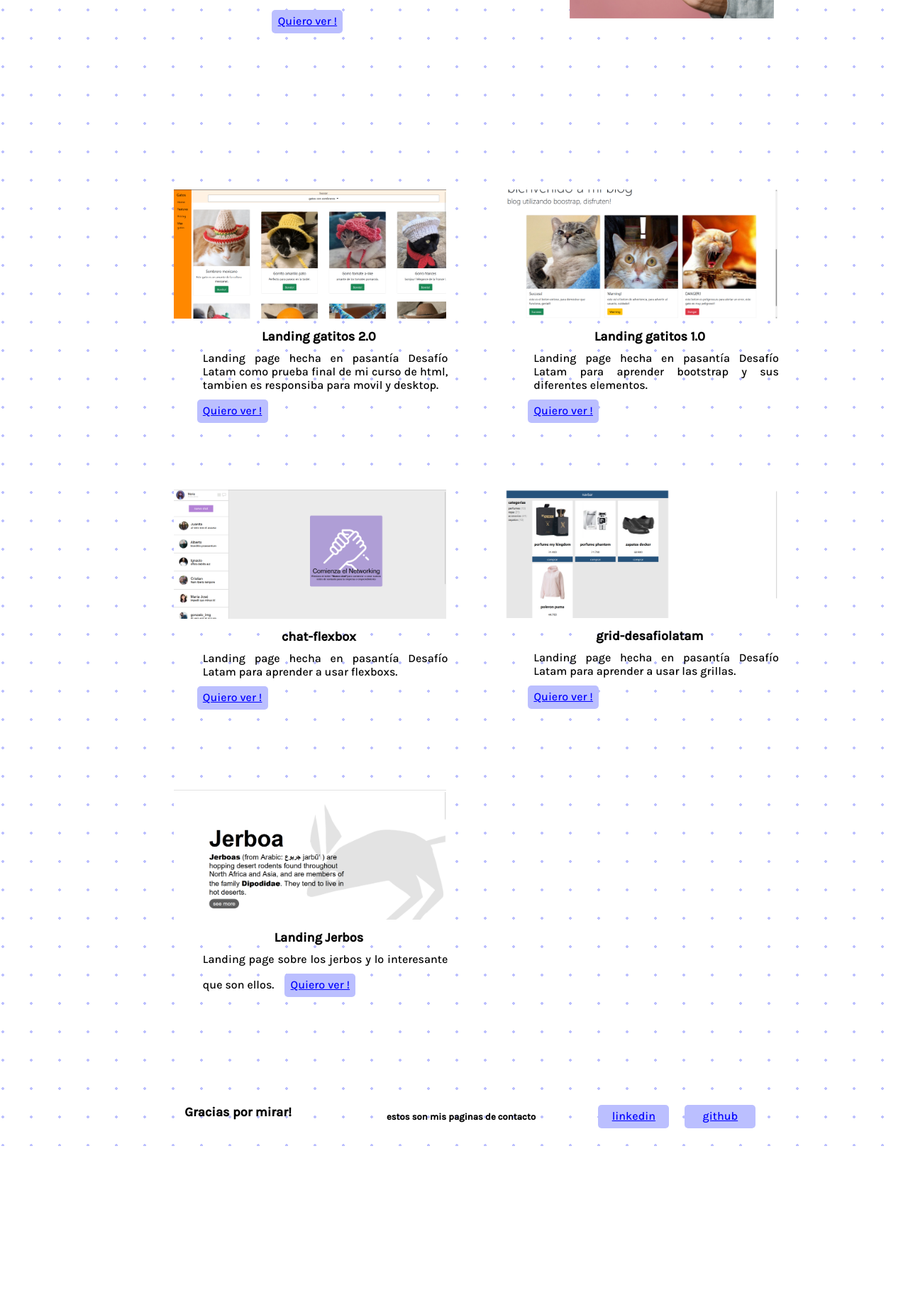
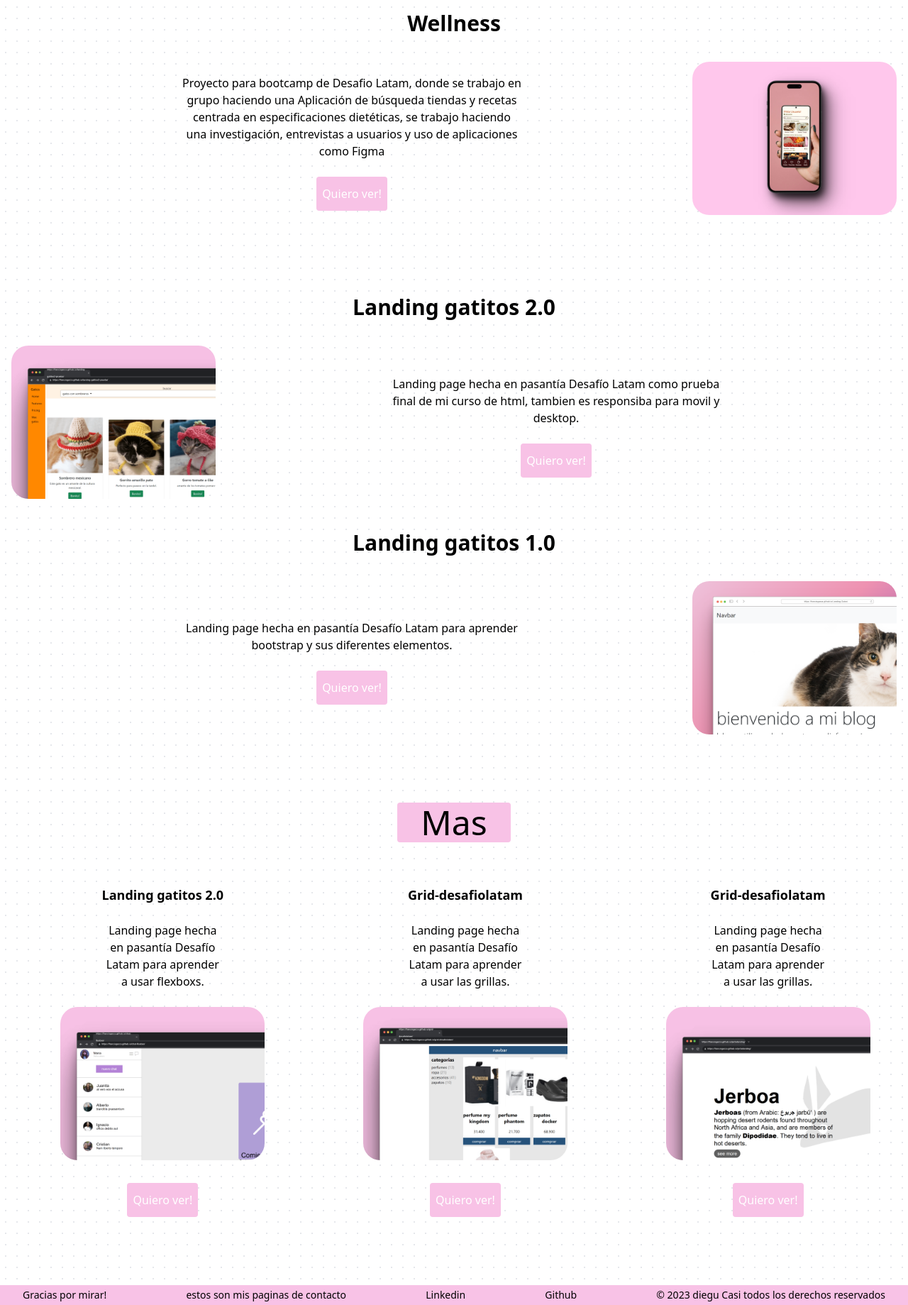
Before and after one commit to FrancisGarza/francisgarza.github.io, a plain HTML site: page index.html in a window 1280 px wide. Shown: the part 686-2525 px from the top of the page at 71% size. Before the commit the page ends 2301 px from the top, so only its background shows below. Drawn offline with nearby package versions, Linux system fonts and the light colour scheme.

Commit message:
Propuesta sobre un cambio al diseno por parte de Diego

```diff
--- a/index.html
+++ b/index.html
@@ -1,25 +1,22 @@
-<!DOCTYPE html>
-<html lang="es">
-
+<!doctype html>
+<html>
 <head>
   <meta charset="UTF-8">
   <meta name="viewport" content="width=device-width, initial-scale=1.0">
-    <link rel="stylesheet" href="assets/css/style.css">
-    <title>portafolio</title>
+  <script src="https://cdn.tailwindcss.com"></script>
+</head>
+<body>
+    <div class=" h-fit absolute inset-0 -z-10 h-auto w-full bg-white bg-[radial-gradient(#e5e7eb_1px,transparent_1px)] [background-size:16px_16px]">
 
-</head>
+        <section class="hero max-h-dvh mb-6 md:mb-0">
+            <div class="container mx-auto flex flex-col md:flex-row justify-center items-center pt-6">
+                <article class="flex flex-col justify-center items-center">
+                    <h1 class="text-3xl font-bold text-center py-3">Francis Garza!</h1>
+                    <h3 class="text-center">Freelancer UX UI, Front end</h3>
+                    <p class="mx-4 text-center pt-3 pb-6 md:w-1/2 lg:w-1/2">Tengo un interes a el mundo de la programacion y estoy preparado para aprender mas!</p>
 
-<body>
-    <div class="wrap">
-        <div class="cnt1-txt">
-            <h1>Francis Garza</h1>
-            <p class="subtxt" style="text-align: center;padding-bottom: 10px;">Freelancer UX UI, Front end</p>
-
-            <p>Tengo un interes a el mundo de la programacion y estoy preparado para aprender mas!
-            </p>
-
-            <div class="banderitas">
-                <div class="transflag">
+                    <div class="container flex justify-center py-3 pt-4">
+                        <div class="transflag px-3">
                             <div class="trans-color-blue" style="background-color:#5BCEFA; height:10px; width:80px;"></div>
                             <div class="trans-color-pink" style="background-color:#F5A9B8; height:10px; width:80px;"></div>
                             <div class="trans-color-white" style="background-color:#FFFFFF; height:10px; width:70px;"></div>
@@ -31,74 +28,102 @@
                             <div class="nb-color-white" style="background-color:#FFFFFF; height:12px; width:80px;"></div>
                             <div class="nb-color-purple" style="background-color:#9C59D1; height:12px; width:80px;"></div>
                             <div class="trans-color-black" style="background-color: #000000; height:13px; width:80px;"></div>
+                            <div class="trans-color-black" style="background-color: #f8c2e645; height:13px; width:80px;"></div>
+                        </div>
+                    </div>
+                </article>
+                <article>
+
+                    <img src="/assets/fongoHero.png" alt="" class="w-40 md:w-60 lg:w-3/4">
+                </article>
+            </div>
+        </section>
+        <section>
+            <svg xmlns="http://www.w3.org/2000/svg" viewBox="0 0 1440 320"><path fill="#F8C2E6" fill-opacity="1" d="M0,192L48,181.3C96,171,192,149,288,154.7C384,160,480,192,576,208C672,224,768,224,864,192C960,160,1056,96,1152,90.7C1248,85,1344,139,1392,165.3L1440,192L1440,320L1392,320C1344,320,1248,320,1152,320C1056,320,960,320,864,320C768,320,672,320,576,320C480,320,384,320,288,320C192,320,96,320,48,320L0,320Z"></path></svg>
+        </section>
+        <section class="portfolio">
+            <div class="container mx-auto max-w-screen-xl">
+                <h2 class="text-3xl font-bold text-center py-3 mt-8">Wellness</h2>
+                <div class="container mx-auto flex flex-col-reverse md:flex-row justify-center items-center pt-6">
+                    <article class="flex flex-col justify-center items-center sm:basis-3/4">
+                        <p class="mx-4 text-center pt-3 pb-6 lg:w-1/2">Proyecto para bootcamp de Desafio Latam, donde se trabajo en grupo haciendo una Aplicación de búsqueda tiendas y recetas centrada en especificaciones dietéticas, se trabajo haciendo una investigación, entrevistas a usuarios y uso de aplicaciones como Figma</p>
+                        <button class="bg-[#F8C2E6] px-2 py-3 rounded text-white">Quiero ver!</button>
+                    </article>
+                    <article>
+
+                        <img src="/assets/364shots_so.png" alt="" class="rounded-3xl max-w-72">
+                    </article>
+                </div>
+            </div>
+            <div class="container mx-auto max-w-screen-xl">
+                <h2 class="text-3xl font-bold text-center py-3 lg:pt-28 ">Landing gatitos 2.0</h2>
+                <div class="container mx-auto flex flex-col-reverse md:flex-row-reverse justify-center items-center pt-6">
+                    <article class="flex flex-col justify-center items-center sm:basis-3/4">
+                        <p class="mx-4 text-center pt-3 pb-6 lg:w-1/2">Landing page hecha en pasantía Desafío Latam como prueba final de mi curso de html, tambien es responsiba para movil y desktop.</p>
+                        <button class="bg-[#F8C2E6] px-2 py-3 rounded text-white">Quiero ver!</button>
+                    </article>
+                    <article >
+
+                        <img src="/assets/538shots_so.png" alt="" class="rounded-3xl max-w-72">
+                    </article>
+                </div>
+            </div>
+            <div class="container mx-auto max-w-screen-xl">
+                <h2 class="text-3xl font-bold text-center py-3 mt-8">Landing gatitos 1.0</h2>
+                <div class="container mx-auto flex flex-col-reverse md:flex-row justify-center items-center pt-6">
+                    <article class="flex flex-col justify-center items-center sm:basis-3/4">
+                        <p class="mx-4 text-center pt-3 pb-6 lg:w-1/2">Landing page hecha en pasantía Desafío Latam para aprender bootstrap y sus diferentes elementos.</p>
+                        <button class="bg-[#F8C2E6] px-2 py-3 rounded text-white">Quiero ver!</button>
+                    </article>
+                    <article>
+
+                        <img src="/assets/742shots_so.png" alt="" class="rounded-3xl max-w-72">
+                    </article>
+                </div>
+            </div>
+            <h4 class="text-center text-5xl	mt-24 w-40 px-4 py-1 rounded mx-auto bg-[#F8C2E6]">Mas</h4>
+            <div class="containerMore sm:flex justify-between mt-4">
+                <div class="container mx-auto max-w-screen-xl  md:max-w-48 lg:max-w-80 overflow-hidden">
+                    <div class="container lg:mx-4">
+                        <article class="flex flex-col justify-center items-center sm:basis-3/4">
+                            <h2 class="lg:text-lg font-bold text-center py-3 mt-8 ">Landing gatitos 2.0</h2>
+                            <p class="mx-4 text-center pt-3 pb-6 lg:w-1/2">Landing page hecha en pasantía Desafío Latam para aprender a usar flexboxs.</p>
+                            <img src="/assets/284shots_so.png" alt="" class="rounded-3xl max-w-72 w-full">
+                            <button class="bg-[#F8C2E6] px-2 py-3 rounded text-white mt-8">Quiero ver!</button>
+                        </article>
+                    </div>
+                </div>
+                <div class="container mx-auto max-w-screen-xl md:max-w-48 lg:max-w-80 overflow-hidden">
+                    <div class="container lg:mx-4">
+                        <article class="flex flex-col justify-center items-center sm:basis-3/4">
+                            <h2 class="lg:text-lg font-bold text-center py-3 mt-8">Grid-desafiolatam</h2>
+                            <p class="mx-4 text-center pt-3 pb-6 lg:w-1/2">Landing page hecha en pasantía Desafío Latam para aprender a usar las grillas.</p>
+                            <img src="/assets/231shots_so.png" alt="" class="rounded-3xl max-w-72 w-full ">
+                            <button class="bg-[#F8C2E6] px-2 py-3 rounded text-white mt-8">Quiero ver!</button>
+                        </article>
+                    </div>
+                </div>
+                <div class="container mx-auto max-w-screen-xl md:max-w-48 lg:max-w-80 overflow-hidden">
+                    <div class="container lg:mx-4">
+                        <article class="flex flex-col justify-center items-center sm:basis-3/4">
+                            <h2 class="lg:text-lg font-bold text-center py-3 mt-8">Grid-desafiolatam</h2>
+                            <p class="mx-4 text-center pt-3 pb-6 lg:w-1/2">Landing page hecha en pasantía Desafío Latam para aprender a usar las grillas.</p>
+                            <img src="/assets/147shots_so.png" alt="" class="rounded-3xl max-w-72 w-full">
+                            <button class="bg-[#F8C2E6] px-2 py-3 rounded text-white mt-8">Quiero ver!</button>
+                        </article>
                     </div>
                 </div>
             </div>
-        <img src="assets/img/raton.png" alt="ratonicon" class="raton-img">
-    <div class="izq-cnt2">
-        <h1>Wellness</h1>
-        <p>Proyecto para bootcamp de Desafio Latam, donde se trabajo en grupo haciendo una Aplicación de búsqueda tiendas y recetas centrada en especificaciones dietéticas, se trabajo haciendo una investigación, entrevistas a usuarios y uso de aplicaciones como Figma</p>
-            <a href="https://www.behance.net/gallery/185415935/Wellness-proyecto-bootcamp" class="btn btn-view" style="display: flex; justify-content: center; margin: auto;">Quiero ver !</a>
-
+        </section>
+        <footer class="mt-24">
+            <div class="h-auto text-sm 2xl:container px-8 bg-[#F8C2E6] h-10 flex justify-between items-center flex-col lg:flex-row ">
+                <p class="my-1">Gracias por mirar!</p>
+                <p class="my-1">estos son mis paginas de contacto</p>
+                <a href="#">Linkedin</a>
+                <a href="#">Github</a>
+                <p class="my-1 text-center">© 2023 <a class="diegu" target="_blank" href="https://www.diegugutierrez.com/">diegu</a> Casi todos los derechos reservados</p>
             </div>
-    <img src="assets/img/phone vr2.png" alt="phonepng" class="der-cnt2">
-
-    </div>
-    <div class="cntbig">
-        <div class="card">
-            <img class="card-img-top" src="assets/img/page-prew2.png" alt="Card image cap">
-            <div class="card-body">
-              <h2 class="card-title">Landing gatitos 2.0</h2>
-              <p class="card-text">Landing page hecha en pasantía Desafío Latam como prueba final de mi curso de html, tambien es responsiba para movil y desktop.</p>
-              <a href="https://francisgarza.github.io/landing-gatitos2-prueba/" class="btn btn-view">Quiero ver !</a>
-            </div>
-          </div>
-
-          <div class="card">
-            <img class="card-img-top" src="assets/img/page-prew.png" alt="Card image cap">
-            <div class="card-body">
-              <h2 class="card-title">Landing gatitos 1.0</h2>
-              <p class="card-text">Landing page hecha en pasantía Desafío Latam para aprender bootstrap y sus diferentes elementos.</p>
-              <a href="https://francisgarza.github.io/Landing-Gatos/" class="btn btn-view">Quiero ver !</a>
-            </div>
-          </div>
-
-          <div class="card">
-            <img class="card-img-top" src="assets/img/page-prew3.png" alt="Card image cap">
-            <div class="card-body">
-              <h2 class="card-title">chat-flexbox</h2>
-              <p class="card-text">Landing page hecha en pasantía Desafío Latam para aprender a usar flexboxs.</p>
-              <a href="https://francisgarza.github.io/chat-flexbox/" class="btn btn-view">Quiero ver !</a>
-            </div>
-          </div>
-
-          <div class="card">
-            <img class="card-img-top" src="assets/img/page-prew4.png" alt="Card image cap">
-            <div class="card-body">
-              <h2 class="card-title">grid-desafiolatam</h2>
-              <p class="card-text">Landing page hecha en pasantía Desafío Latam para aprender a usar las grillas.</p>
-              <a href="https://francisgarza.github.io/grid-desafiolatam/" class="btn btn-view">Quiero ver !</a>
-            </div>
-          </div>
-          <div class="card">
-            <img class="card-img-top" src="assets/img/page-prew5.png" alt="Card image cap">
-            <div class="card-body">
-              <h2 class="card-title">Landing Jerbos </h2>
-              <p class="card-text">Landing page
-sobre los jerbos y lo interesante que son ellos.
-              <a href="https://francisgarza.github.io/jerbolanding/" class="btn btn-view">Quiero ver !</a>
-            </div>
-          </div>
-
-    </div>
-        <div class="contacto">
-            <h2> Gracias por mirar!</h2>
-            <h3>estos son mis paginas de contacto</h3>
-            <div class="linkesitos"style="display: flex; justify-content: center; margin: auto;">
-            <a href="https://www.linkedin.com/in/francisgarza/ " class="btn btn-view">linkedin</a>
-            <a href="https://github.com/FrancisGarza" class="btn btn-view">github</a>
-        </div>
+        </footer>
     </div>
 </body>
-
 </html>
```
Also changed, not shown: assets/147shots_so.png (added), assets/231shots_so.png (added), assets/284shots_so.png (added), assets/364shots_so.png (added), assets/538shots_so.png (added), assets/742shots_so.png (added), assets/fongoHero.png (added), 1 other file. Lines whose indentation alone changed are shown as unchanged.
